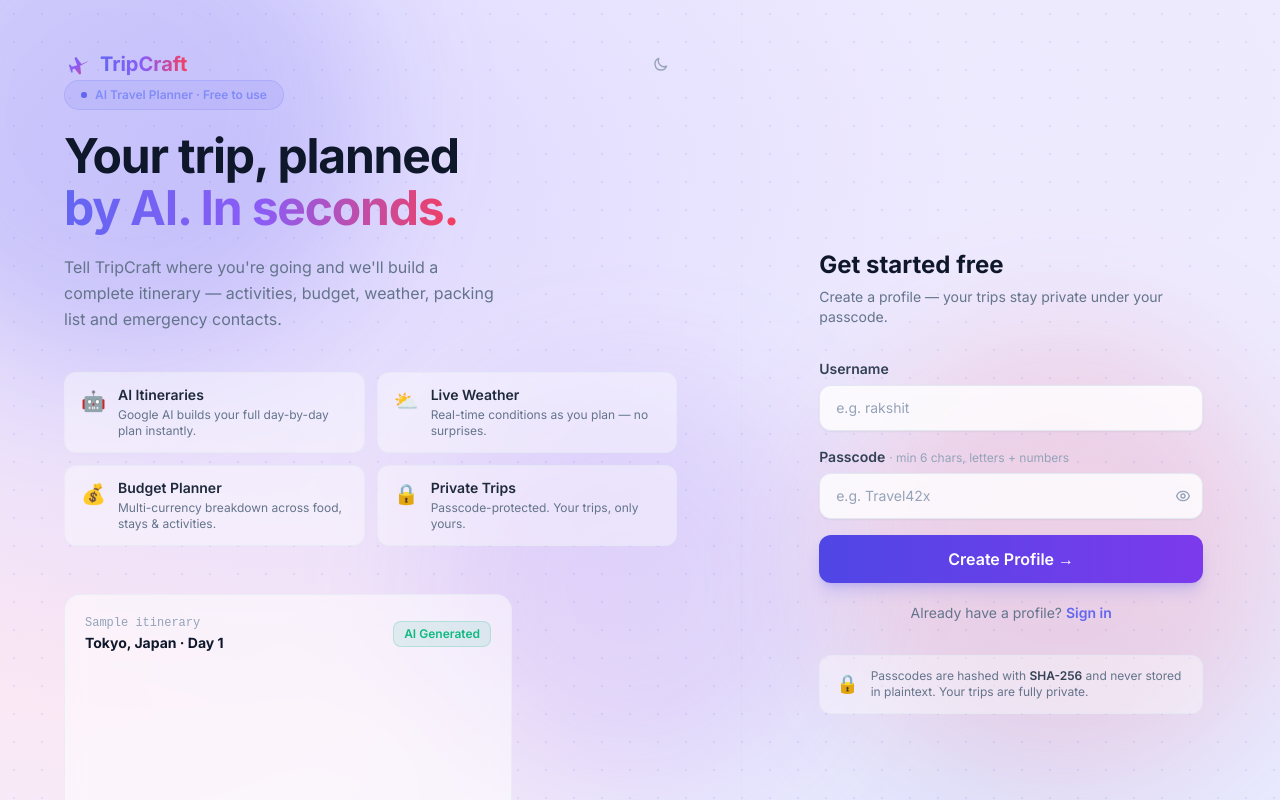
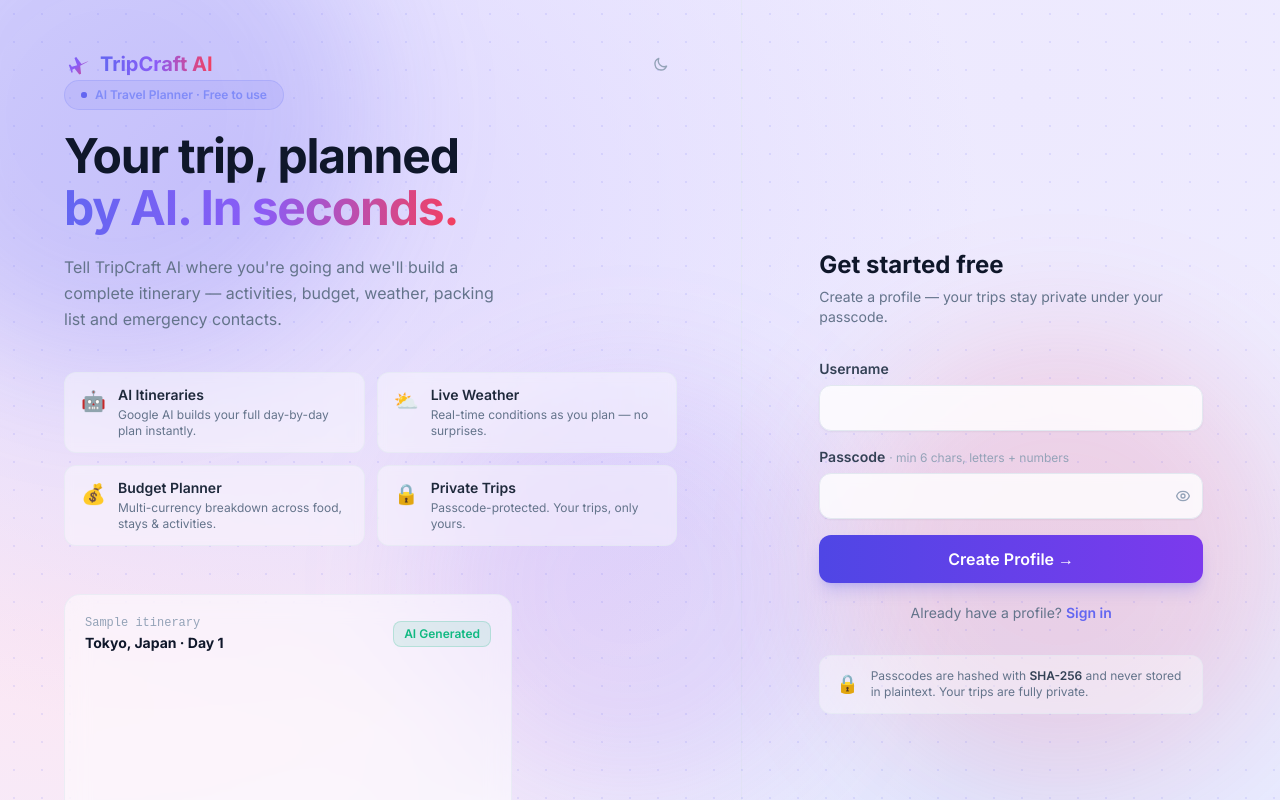
Before and after one commit to rakshitvarma/tripcraft-ai, a React (Vite) app: page / in a window 1280 px wide. Shown: the top 800 px of the page. Built offline with nearby package versions, Linux system fonts and the light colour scheme.

Commit message:
style: remove placeholder examples from login fields

```diff
--- a/index.html
+++ b/index.html
@@ -3,12 +3,12 @@
   <head>
     <meta charset="UTF-8" />
     <meta name="viewport" content="width=device-width, initial-scale=1.0" />
-    <meta name="description" content="TripCraft — AI-powered travel planning and itinerary generator" />
+    <meta name="description" content="TripCraft AI — AI-powered travel planning and itinerary generator" />
     <link rel="icon" type="image/svg+xml" href="/favicon.svg" />
     <link rel="preconnect" href="https://fonts.googleapis.com" />
     <link rel="preconnect" href="https://fonts.gstatic.com" crossorigin />
     <link href="https://fonts.googleapis.com/css2?family=Inter:wght@400;500;600;700&display=swap" rel="stylesheet" />
-    <title>TripCraft — AI Travel Planner</title>
+    <title>TripCraft AI — AI Travel Planner</title>
     <script>
       try {
         const stored = localStorage.getItem('tripcraft_dark')
--- a/src/components/Auth/ProfileGate.jsx
+++ b/src/components/Auth/ProfileGate.jsx
@@ -93,7 +93,7 @@ export default function ProfileGate({ onAuth, dark, onToggleDark }) {
         <div className="flex items-center justify-between">
           <div className="flex items-center gap-2">
             <Logo size={28} />
-            <span className="text-xl font-extrabold gradient-text">TripCraft</span>
+            <span className="text-xl font-extrabold gradient-text">TripCraft AI</span>
           </div>
           <button
             type="button"
@@ -129,7 +129,7 @@ export default function ProfileGate({ onAuth, dark, onToggleDark }) {
           </h1>
 
           <p className="text-slate-500 dark:text-slate-400 text-base leading-relaxed max-w-md mb-10">
-            Tell TripCraft where you're going and we'll build a complete itinerary —
+            Tell TripCraft AI where you're going and we'll build a complete itinerary —
             activities, budget, weather, packing list and emergency contacts.
           </p>
 
@@ -178,7 +178,7 @@ export default function ProfileGate({ onAuth, dark, onToggleDark }) {
 
         {/* Bottom */}
         <p className="text-xs text-slate-400 dark:text-slate-600">
-          © {new Date().getFullYear()} TripCraft · Powered by Google AI &amp; OpenWeatherMap
+          © {new Date().getFullYear()} TripCraft AI · Powered by Google AI &amp; OpenWeatherMap
         </p>
       </div>
 
@@ -191,7 +191,7 @@ export default function ProfileGate({ onAuth, dark, onToggleDark }) {
         {/* Mobile logo */}
         <div className="lg:hidden flex items-center gap-2 mb-8">
           <Logo size={26} />
-          <span className="text-xl font-extrabold gradient-text">TripCraft</span>
+          <span className="text-xl font-extrabold gradient-text">TripCraft AI</span>
         </div>
 
         <div className="w-full max-w-sm">
@@ -214,7 +214,7 @@ export default function ProfileGate({ onAuth, dark, onToggleDark }) {
                 id="pg-username"
                 type="text"
                 className="input-base"
-                placeholder="e.g. rakshit"
+                placeholder=""
                 value={username}
                 onChange={(e) => { setUsername(e.target.value); setError('') }}
                 autoComplete="username"
@@ -234,7 +234,7 @@ export default function ProfileGate({ onAuth, dark, onToggleDark }) {
                   id="pg-passcode"
                   type={showPass ? 'text' : 'password'}
                   className="input-base pr-10"
-                  placeholder="e.g. Travel42x"
+                  placeholder=""
                   value={passcode}
                   onChange={(e) => { setPasscode(e.target.value); setError('') }}
                   autoComplete={mode === 'signup' ? 'new-password' : 'current-password'}
--- a/src/components/Layout/Footer.jsx
+++ b/src/components/Layout/Footer.jsx
@@ -8,7 +8,7 @@ export default function Footer() {
         {/* Brand */}
         <NavLink to="/" className="flex items-center gap-2 rounded-lg focus-visible:outline focus-visible:outline-2 focus-visible:outline-offset-2 focus-visible:outline-brand-500">
           <Logo size={22} />
-          <span className="text-sm font-extrabold tracking-tight gradient-text">TripCraft</span>
+          <span className="text-sm font-extrabold tracking-tight gradient-text">TripCraft AI</span>
         </NavLink>
 
         {/* Links */}
--- a/src/components/Layout/Header.jsx
+++ b/src/components/Layout/Header.jsx
@@ -18,10 +18,10 @@ export default function Header({ dark, onToggleDark, session, onLogout }) {
         <NavLink
           to="/"
           className="flex items-center gap-2 rounded-lg focus-visible:outline focus-visible:outline-2 focus-visible:outline-offset-2 focus-visible:outline-brand-500 group"
-          aria-label="TripCraft home"
+          aria-label="TripCraft AI home"
         >
           <Logo size={26} className="group-hover:scale-110 transition-transform duration-200 drop-shadow-sm" />
-          <span className="text-lg font-extrabold tracking-tight gradient-text">TripCraft</span>
+          <span className="text-lg font-extrabold tracking-tight gradient-text">TripCraft AI</span>
         </NavLink>
 
         <a
```
